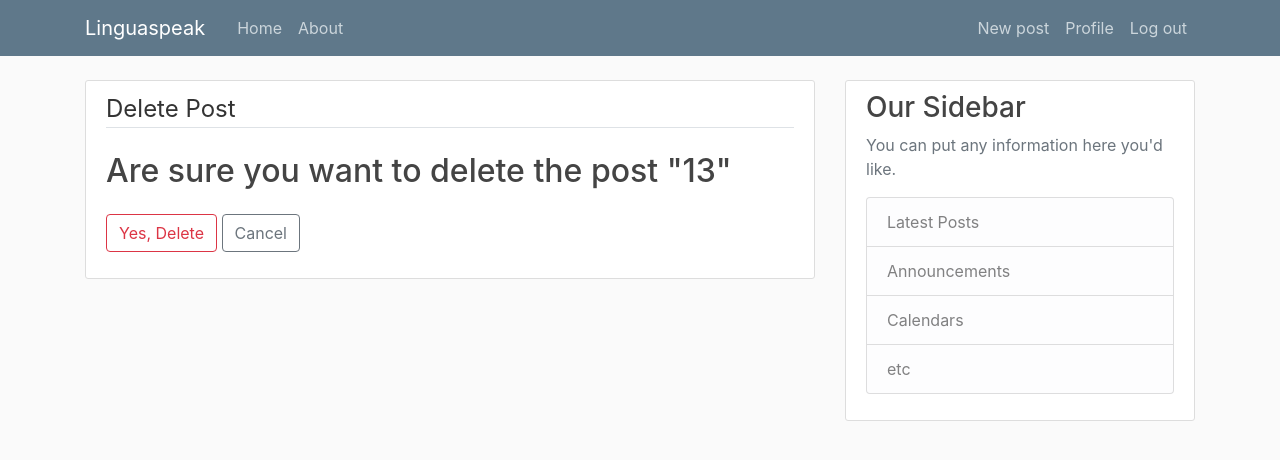
After one commit to dmelechow/linguaspeak, a Django app: page /thread/1/delete/ in a window 1280 px wide. The commit adds this page. Shown: the top 460 px of the page. Run offline with Django 3.2, Linux system fonts and the light colour scheme; a user stored in the database is signed in; data comes from the database, SQL or seed files in the repository; both versions use the stored data as it was after the commit; some libraries are stand-ins or nearby versions.

Commit message:
removing thread

```diff
--- a/linguaspeak/main/templates/main/base.html
+++ b/linguaspeak/main/templates/main/base.html
@@ -36,6 +36,7 @@
             <!-- Navbar Right Side -->
             <div class="navbar-nav">
               {% if user.is_authenticated %}
+                    <a class="nav-item nav-link" href="{% url 'thread-create' %}">New post</a>
                     <a class="nav-item nav-link" href="{% url 'profile'%}">Profile</a>
                     <a class="nav-item nav-link" href="{% url 'logout'%}">Log out</a>
               {% else %}
--- /dev/null
+++ b/linguaspeak/main/templates/main/thread_confirm_delete.html
@@ -0,0 +1,16 @@
+{% extends "main/base.html" %}
+{% block content %}
+<div class="content-section">
+  <form method="POST">
+    {% csrf_token %}
+    <fieldset class="form-group">
+      <legend class="border-bottom mb-4">Delete Post</legend>
+      <h2>Are sure you want to delete the post "{{ object.title }}"</h2>
+    </fieldset>
+    <div class="form-group">
+      <button class="btn btn-outline-danger" type="submit">Yes, Delete</button>
+      <a class="btn btn-outline-secondary" href="{% url 'thread-detail' object.id %}">Cancel</a>
+    </div>
+  </form>
+</div>
+{% endblock content%}
--- a/linguaspeak/main/templates/main/thread_detail.html
+++ b/linguaspeak/main/templates/main/thread_detail.html
@@ -9,6 +9,12 @@
     <h2>{{ object.title }}</h2>
     <p class="article-content">{{ object.lingualevel }}</p>
     <p class="article-content">{{ object.date_posted|date:"F d, Y" }}</p>
+      {% if object.author == user %}
+        <div >
+            <a class="btn btn-secondary btn-sm mt-1 mb-1"href="{% url 'thread-update' object.id %}">Update</a>
+            <a class="btn btn-danger btn-sm mt-1 mb-1"href="{% url 'thread-delete' object.id %}">Delete</a>
+        </div>
+      {% endif %}
   </div>
 </article>
 {% endblock content%}
--- a/linguaspeak/main/urls.py
+++ b/linguaspeak/main/urls.py
@@ -1,10 +1,18 @@
 from django.urls import path
-from .views import ThreadListView, ThreadDetailView, ThreadCreateView, ThreadUpdateView
+from .views import (
+            ThreadListView,
+            ThreadDetailView,
+            ThreadCreateView,
+            ThreadUpdateView,
+            ThreadDeleteView
+)
 from . import views
 
 urlpatterns = [
     path('', ThreadListView.as_view(), name='main-home'),
+    path('thread/', ThreadListView.as_view(), name='main-home'),
     path('thread/<int:pk>/', ThreadDetailView.as_view(), name='thread-detail'),
     path('thread/new/', ThreadCreateView.as_view(), name='thread-create'),
+    path('thread/<int:pk>/delete/', ThreadDeleteView.as_view(), name='thread-delete'),
     path('thread/<int:pk>/update/', ThreadUpdateView.as_view(), name='thread-update'),
 ]
--- a/linguaspeak/main/views.py
+++ b/linguaspeak/main/views.py
@@ -5,7 +5,8 @@ from django.views.generic import (
                 ListView,
                 DetailView,
                 CreateView,
-                UpdateView
+                UpdateView,
+                DeleteView
 )
 
 def main(request) :
@@ -14,14 +15,17 @@ def main(request) :
     }
     return render(request, 'main/home.html', content)
 
+
 class ThreadListView(ListView):
     model = Thread
     template_name = 'main/home.html'
     context_object_name = 'threads'
     ordering = ['-date_posted'] # сортировка threads
 
+
 class ThreadDetailView(DetailView):
     model = Thread
+
 
 class ThreadUpdateView(LoginRequiredMixin, UserPassesTestMixin, UpdateView):
         model = Thread
@@ -32,10 +36,11 @@ class ThreadUpdateView(LoginRequiredMixin, UserPassesTestMixin, UpdateView):
             return super().form_valid(form)
 
         def test_func(self):
-            post = self.get_object()
-            if self.request.user == post.author:
+            thread = self.get_object()
+            if self.request.user == thread.author:
                 return True
             return False
+
 
 class ThreadCreateView(LoginRequiredMixin, CreateView):
     model = Thread
@@ -46,6 +51,13 @@ class ThreadCreateView(LoginRequiredMixin, CreateView):
         return super(ThreadCreateView, self).form_valid(form)
 
 
-    # def from_valid(self, from):
-    #     from.instance.author = self.request.user
-    #     return super
+
+class ThreadDeleteView(LoginRequiredMixin, UserPassesTestMixin, DeleteView):
+        model = Thread
+        success_url = '/'
+
+        def test_func(self):
+            thread = self.get_object()
+            if self.request.user == thread.author:
+                return True
+            return False
```
Also changed, not shown: linguaspeak/users/views.py (+0 -13 lines), linguaspeak/db.sqlite3.
